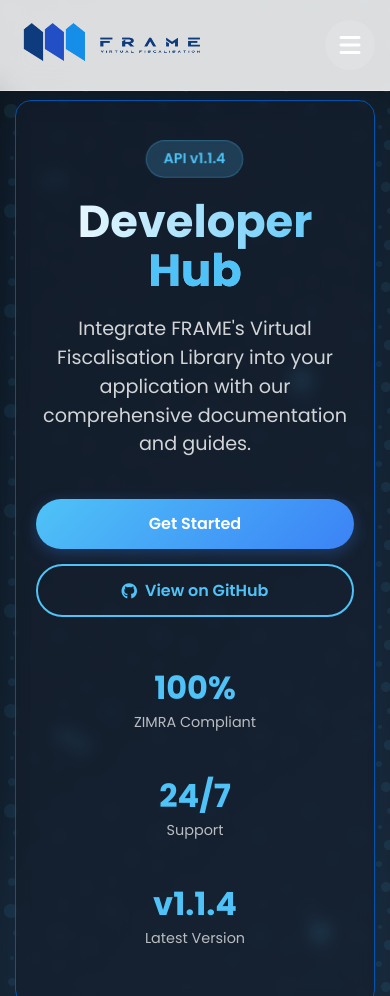
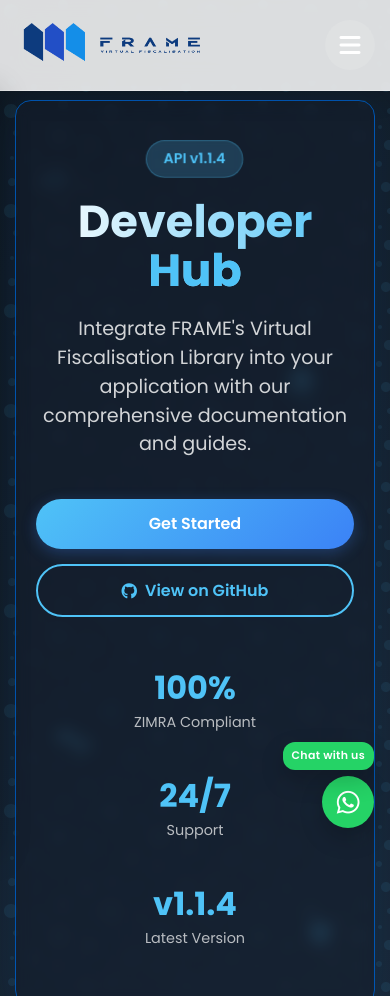
Before and after one commit to ndaza02/frame-virtual-fiscalisation, a website: page developer-hub.html in a window 390 px wide. Shown: the top 996 px of the page. Drawn offline with nearby package versions, Linux system fonts and the light colour scheme.

Commit message:
feat: add floating WhatsApp chat button + label site-wide; remove giveaway banner; balance hero spacing and vertically center product cards\n\n- Add WhatsApp FAB and 'Chat with us' label to: index, blog, blog posts (digital-transformation, tax-compliance-tips, zimra-compliance, one-year-anniversary), developer-hub, partner-program\n- Add CSS for .whatsapp-fab-label\n- Remove giveaway banner image from homepage\n- Equalize top/bottom padding around product cards and center them vertically\n- Minor responsive tweaks

```diff
--- a/css/styles.css
+++ b/css/styles.css
@@ -1424,3 +1424,65 @@
 .animate {
     animation: fadeInUp 1s ease-out forwards;
 }
+
+/* Floating WhatsApp FAB */
+.whatsapp-fab {
+    position: fixed;
+    right: 20px;
+    bottom: 20px;
+    width: 56px;
+    height: 56px;
+    border-radius: 50%;
+    background: #25D366;
+    color: #ffffff;
+    display: flex;
+    align-items: center;
+    justify-content: center;
+    box-shadow: 0 10px 25px rgba(0, 0, 0, 0.2);
+    text-decoration: none;
+    z-index: 10000;
+    transition: transform 0.2s ease, box-shadow 0.2s ease, background-color 0.2s ease;
+}
+
+.whatsapp-fab:hover {
+    transform: translateY(-2px);
+    box-shadow: 0 14px 30px rgba(0, 0, 0, 0.25);
+    background: #20bd5a;
+}
+
+.whatsapp-fab i {
+    font-size: 26px;
+    line-height: 1;
+}
+
+/* Label below the WhatsApp FAB */
+.whatsapp-fab-label {
+    position: fixed;
+    right: 20px;
+    bottom: 84px; /* 56px button height + space */
+    background: #25D366;
+    color: #ffffff;
+    font-size: 12px;
+    font-weight: 600;
+    letter-spacing: 0.3px;
+    padding: 6px 10px;
+    border-radius: 12px;
+    box-shadow: 0 10px 25px rgba(0, 0, 0, 0.2);
+    z-index: 10000;
+    user-select: none;
+}
+
+@media (max-width: 576px) {
+    .whatsapp-fab {
+        right: 16px;
+        bottom: 16px;
+        width: 52px;
+        height: 52px;
+    }
+    .whatsapp-fab-label {
+        right: 16px;
+        bottom: 74px; /* 52px button + spacing */
+        font-size: 11px;
+        padding: 5px 9px;
+    }
+}
--- a/developer-hub.html
+++ b/developer-hub.html
@@ -1620,7 +1620,14 @@
 
     <!-- Scripts -->
     <script src="https://code.jquery.com/jquery-3.6.0.min.js"></script>
-    <script src="js/scripts.js"></script>
+    <script src="js/form-handler.js"></script>
+
+    <!-- Floating WhatsApp Chat -->
+    <a href="https://wa.me/263783940835?text=Hello%20FRAME%2C%20I%27d%20like%20to%20chat%20about%20virtual%20fiscalisation.%20Can%20you%20assist%3F" class="whatsapp-fab" aria-label="Chat with us on WhatsApp" target="_blank" rel="noopener noreferrer">
+        <i class="fab fa-whatsapp"></i>
+    </a>
+    <div class="whatsapp-fab-label">Chat with us</div>
+</body>
     <script>
         // Mobile sidebar toggle functionality
         document.addEventListener('DOMContentLoaded', function() {
```
Also changed, not shown: blog-posts/digital-transformation.html (+5 -0 lines), blog-posts/one-year-anniversary.html (+6 -0 lines), blog-posts/tax-compliance-tips.html (+6 -0 lines), blog-posts/zimra-compliance.html (+5 -0 lines), blog.html (+6 -0 lines), index.html (+11 -11 lines), partner-program.html (+6 -0 lines).
